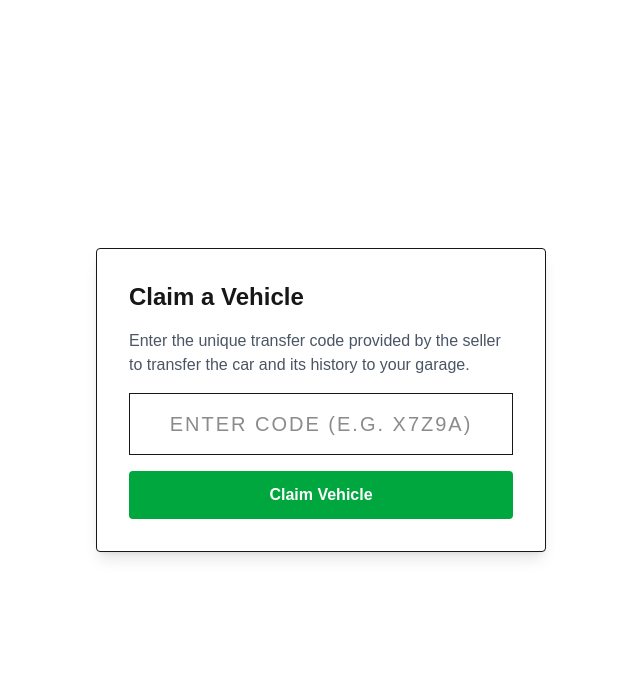
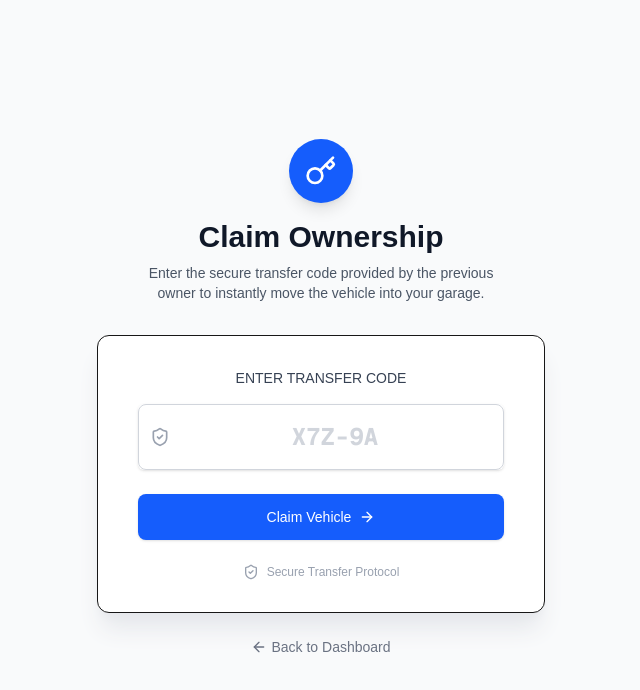
Before and after one commit to Im-Sam/mechanix, a Next.js app: page /claim in a window 1280 px wide. Shown: the top 690 px of the page, without its empty margins (319-959 px from the left). Built offline with nearby package versions, Linux system fonts and the light colour scheme.

Commit message:
update the claim vehicle form

```diff
--- a/app/claim/page.tsx
+++ b/app/claim/page.tsx
@@ -1,9 +1,11 @@
 import { createClient } from '@/utils/supabase/server'
 import { redirect } from 'next/navigation'
+import Link from 'next/link'
+import { Key, ShieldCheck, ArrowRight, ArrowLeft } from 'lucide-react'
 
 export default async function ClaimCar() {
 
-    async function claimVehicle(formData: FormData) {
+  async function claimVehicle(formData: FormData) {
     "use server"
     const code = formData.get('code') as string
     const supabase = await createClient()
@@ -12,32 +14,92 @@ export default async function ClaimCar() {
     const { data: { user } } = await supabase.auth.getUser()
     if (!user) return redirect('/login')
 
-    // 2. Find vehicle with this code
-    // Note: We need to use specific logic here because RLS usually hides vehicles we don't own.
-    // However, for this MVP, we can bypass RLS via a Postgres Function or use a specific query.
-    // A secure way: Use a Remote Procedure Call (RPC)
-
+    // 2. Execute Transfer via RPC
     const { error } = await supabase.rpc('claim_vehicle_by_code', {
-      claim_code: code,
+      claim_code: code.trim().toUpperCase(), // sanitize input
       new_owner_id: user.id
     })
 
     if (error) {
        console.error(error)
-       // handle error (e.g. invalid code)
+       return redirect('/claim?error=Invalid Code')
     } else {
        redirect('/')
     }
   }
 
   return (
-    <div className="flex min-h-screen flex-col items-center justify-center">
-      <form action={claimVehicle} className="flex flex-col gap-4 border p-8 rounded bg-white shadow-lg">
-        <h1 className="text-2xl font-bold">Claim a Vehicle</h1>
-        <p className="text-gray-600 max-w-sm">Enter the unique transfer code provided by the seller to transfer the car and its history to your garage.</p>
-        <input name="code" placeholder="Enter Code (e.g. X7Z9A)" className="border p-4 text-center text-xl tracking-widest uppercase" required />
-        <button className="bg-green-600 text-white p-3 rounded font-bold">Claim Vehicle</button>
-      </form>
+    <div className="min-h-screen bg-gray-50 flex flex-col justify-center py-12 sm:px-6 lg:px-8">
+
+      {/* Header Section */}
+      <div className="sm:mx-auto sm:w-full sm:max-w-md text-center">
+        <div className="mx-auto h-16 w-16 bg-blue-600 rounded-full flex items-center justify-center shadow-lg mb-4">
+          <Key className="h-8 w-8 text-white" />
+        </div>
+        <h2 className="text-3xl font-extrabold text-gray-900">
+          Claim Ownership
+        </h2>
+        <p className="mt-2 text-sm text-gray-600 max-w-sm mx-auto">
+          Enter the secure transfer code provided by the previous owner to instantly move the vehicle into your garage.
+        </p>
+      </div>
+
+      {/* Card Section */}
+      <div className="mt-8 sm:mx-auto sm:w-full sm:max-w-md">
+        <div className="bg-white py-8 px-4 shadow-xl shadow-gray-200 border rounded-xl sm:px-10">
+
+          <form action={claimVehicle} className="space-y-6">
+            <div>
+              <label htmlFor="code" className="block text-sm font-medium text-gray-700 text-center mb-4">
+                ENTER TRANSFER CODE
+              </label>
+              <div className="relative rounded-md shadow-sm">
+                {/* Visual Icon */}
+                <div className="absolute inset-y-0 left-0 pl-3 flex items-center pointer-events-none">
+                  <ShieldCheck className="h-5 w-5 text-gray-400" />
+                </div>
+
+                {/* The Input - Large, Monospace, Uppercase */}
+                <input
+                  id="code"
+                  name="code"
+                  type="text"
+                  required
+                  placeholder="X7Z-9A"
+                  className="block w-full pl-10 pr-3 py-4 text-center text-2xl font-mono font-bold tracking-[0.3em] uppercase border border-gray-300 rounded-lg focus:ring-blue-500 focus:border-blue-500 bg-white text-gray-900 placeholder:text-gray-300 placeholder:normal-case placeholder:tracking-normal transition-all"
+                />
+              </div>
+            </div>
+
+            <div>
+              <button
+                type="submit"
+                className="w-full flex justify-center items-center gap-2 py-3 px-4 border border-transparent rounded-lg shadow-sm text-sm font-medium text-white bg-blue-600 hover:bg-blue-700 focus:outline-none focus:ring-2 focus:ring-offset-2 focus:ring-blue-500 transition-colors"
+              >
+                Claim Vehicle
+                <ArrowRight className="h-4 w-4" />
+              </button>
+            </div>
+          </form>
+
+          {/* Secure Badge */}
+          <div className="mt-6 flex items-center justify-center gap-2 text-xs text-gray-400">
+             <ShieldCheck className="w-4 h-4" />
+             <span>Secure Transfer Protocol</span>
+          </div>
+        </div>
+
+        {/* Back Link */}
+        <div className="mt-6 text-center">
+             <Link
+                href="/"
+                className="inline-flex items-center text-sm font-medium text-gray-500 hover:text-gray-900 transition"
+             >
+                <ArrowLeft className="w-4 h-4 mr-1" />
+                Back to Dashboard
+             </Link>
+        </div>
+      </div>
     </div>
   )
 }
```
